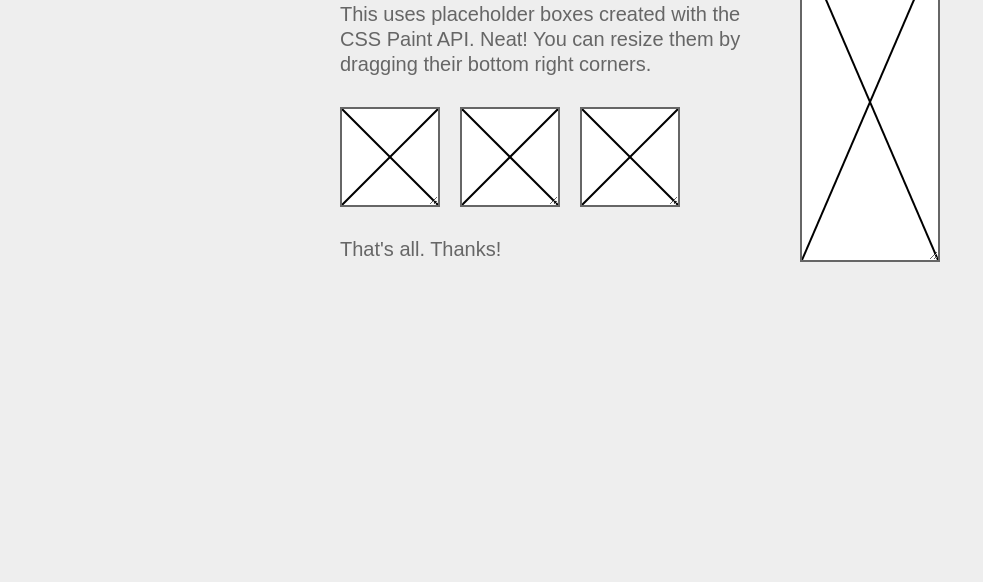
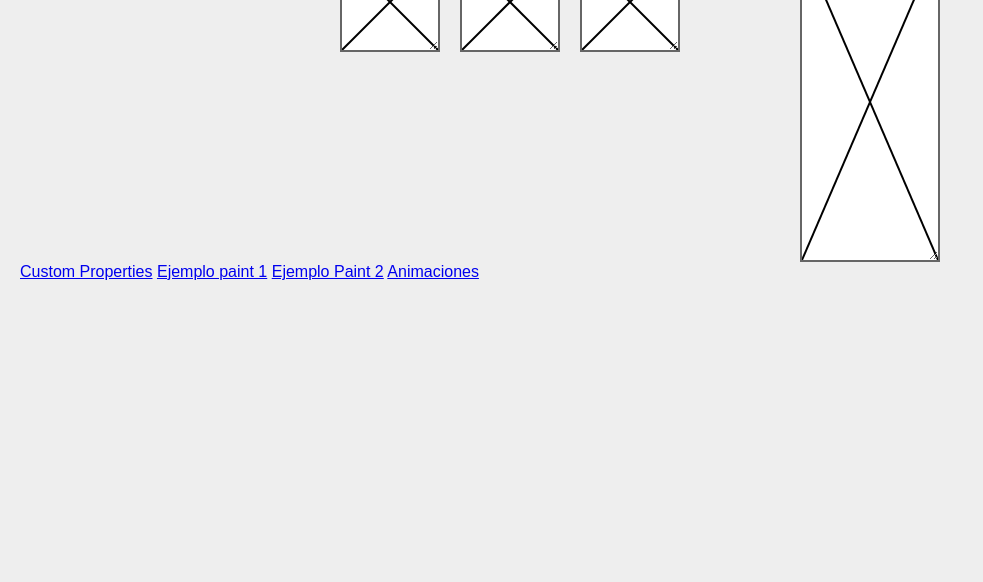
Before and after one commit to 73nko/houdini, a website: page public/index.html in a window 1280 px wide. Shown: the part 218-800 px from the top of the page, without its empty margins (0-983 px from the left). Drawn offline with Linux system fonts and the light colour scheme.

Commit message:
Added nav menu

```diff
--- a/public/index.html
+++ b/public/index.html
@@ -1,12 +1,14 @@
 <!DOCTYPE html>
 <html lang="en">
   <head>
-  <meta charset="UTF-8">
-  <meta name="viewport" content="width=device-width, initial-scale=1.0">
+    <meta charset="UTF-8" />
+    <meta name="viewport" content="width=device-width, initial-scale=1.0" />
     <title>Document</title>
 
     <style>
-    *, *::before, *::after {
+      *,
+      *::before,
+      *::after {
         box-sizing: border-box;
       }
 
@@ -14,12 +16,10 @@
         margin: 20px;
         color: #666;
         background-color: #eee;
-      font: 1rem/1.25 'Mukta Mahee', sans-serif;
+        font: 1rem/1.25 "Mukta Mahee", sans-serif;
       }
 
       .placeholder {
-
-
         background-image: paint(placeholder-box);
         background-color: #fff;
         max-width: 100%;
@@ -60,7 +60,7 @@
       }
 
       .row::after {
-      content: '';
+        content: "";
         display: block;
         clear: both;
       }
@@ -104,48 +104,40 @@
         margin-bottom: 1rem;
         font-size: 1.5rem;
       }
-
     </style>
   </head>
   <body>
-
     <header class="placeholder"></header>
     <div class="content-wrapper">
       <main>
-        <h1>Awesome Mockup</h1>
-        <p>This uses placeholder boxes created with the CSS Paint API. Neat! You can resize them by dragging their bottom right corners.</p>
         <div class="row">
           <div class="placeholder"></div>
           <div class="placeholder"></div>
           <div class="placeholder"></div>
         </div>
-        <p>That's all. Thanks!</p>
       </main>
       <aside>
         <div class="placeholder"></div>
       </aside>
     </div>
-    <div class="warning">
-        <i class="fas fa-exclamation-triangle"></i><br>
-        This Houdini demo requires the <strong>CSS Paint API</strong>.<br>
-        Use <strong>Chrome</strong>.<br>
-        Also make sure you're serving over <strong>https</strong> or <strong>localhost</strong>.
-      </div>
-
+    <nav>
+      <a href="/properties">Custom Properties</a>
+      <a href="/paint-api-1"> Ejemplo paint 1</a>
+      <a href="/brush">Ejemplo Paint 2</a>
+      <a href="/animation">Animaciones</a>
+    </nav>
   </body>
   <script>
-    if ('paintWorklet' in CSS) {
+    if ("paintWorklet" in CSS) {
       // load this CodePen's JS file as the paint worklet
-      CSS.paintWorklet.addModule('./PlaceholderBoxPainter.js');
+      CSS.paintWorklet.addModule("./PlaceholderBoxPainter.js");
     } else {
-      document.querySelector('html').classList.add('no-support');
+      document.querySelector("html").classList.add("no-support");
     }
   </script>
-
 </html>
 
 <script>
-
   /*
 
   CSS.registerProperty({
@@ -163,5 +155,4 @@
   });
 
   */
-
 </script>
```
Also changed, not shown: public/properties.html (+8 -14 lines). Lines whose indentation alone changed are shown as unchanged.
